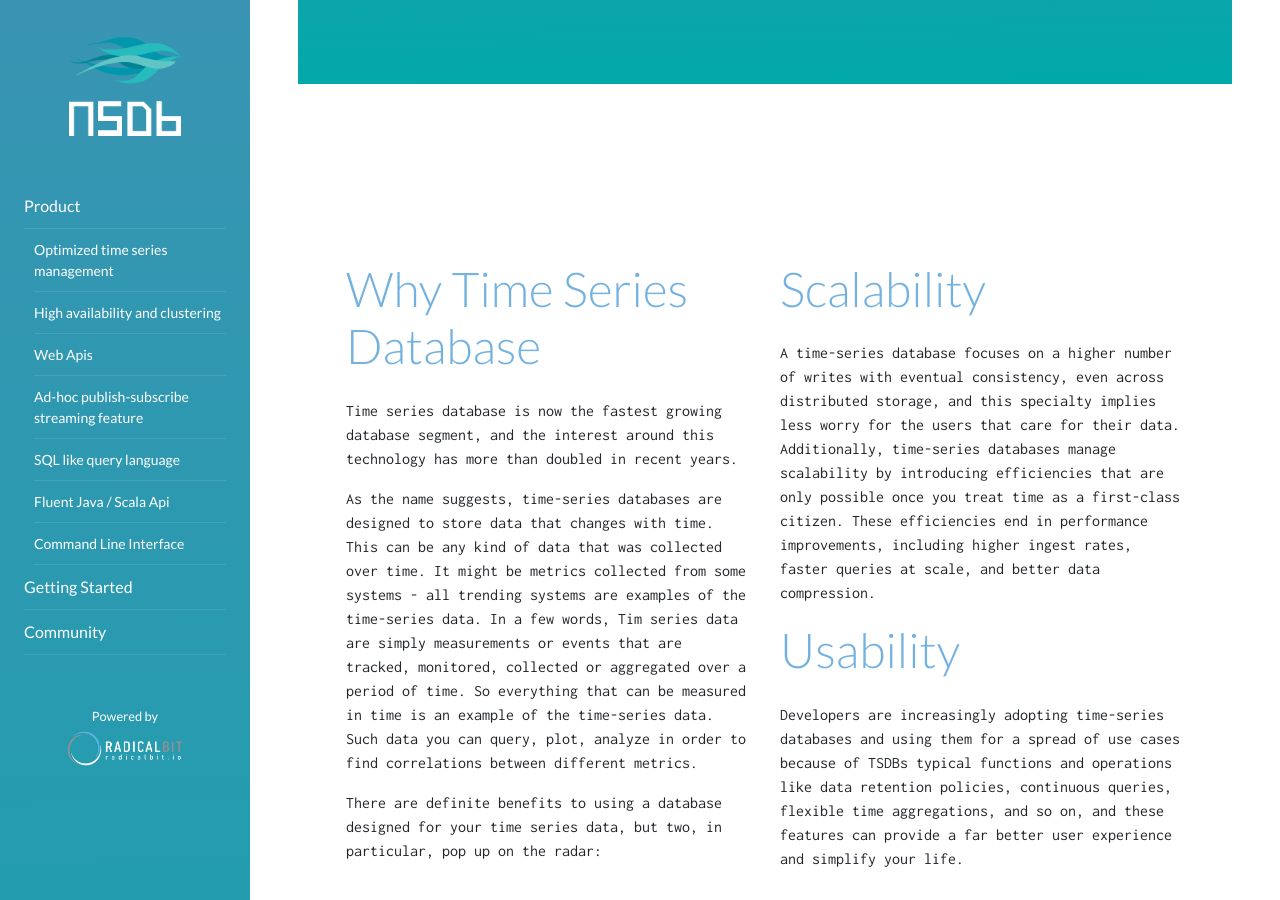
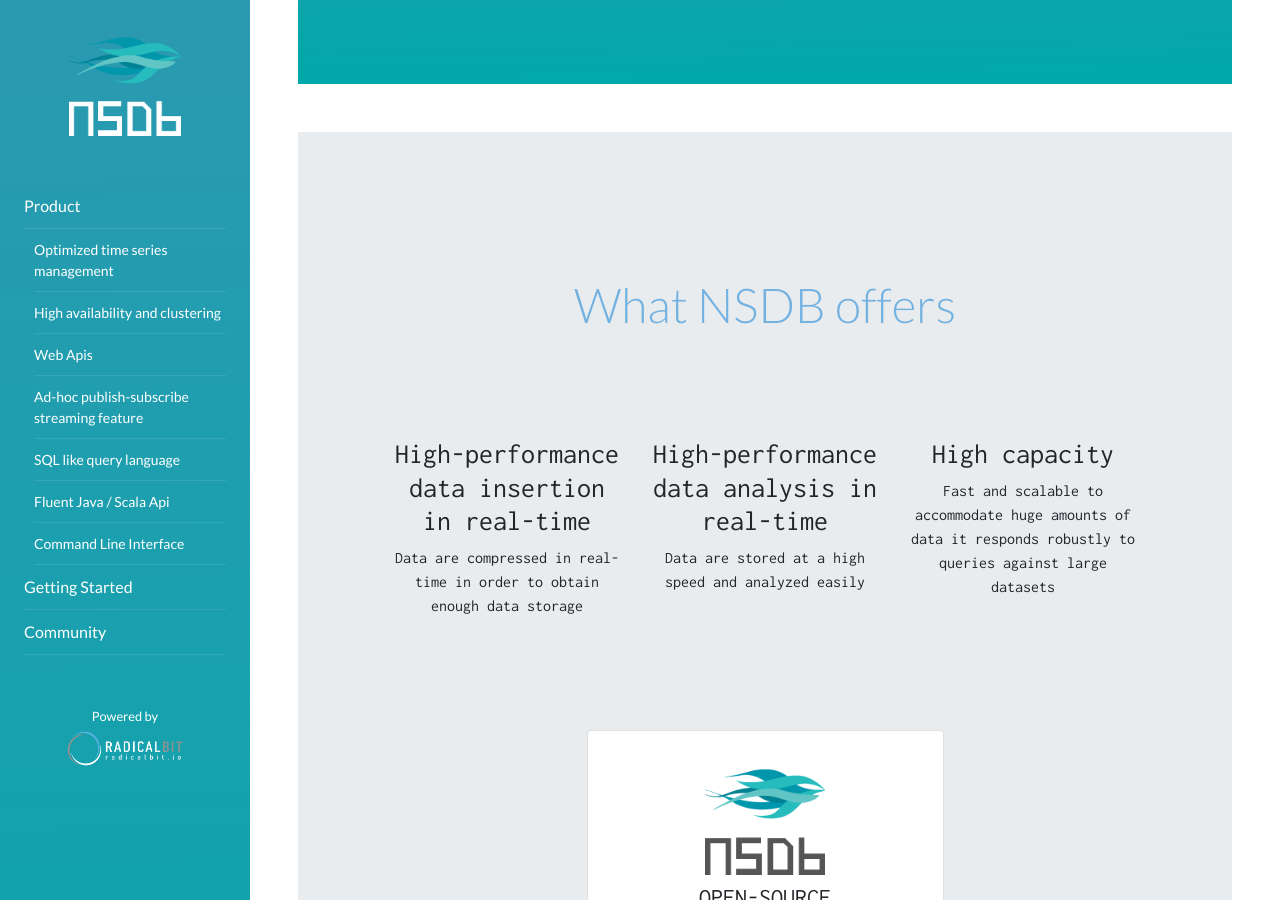
Before and after one commit to nsdb-io/nsdb-io.github.io, a Jekyll site: the page built from index.md, in a window 1280 px wide and 900 px high, scrolled down 2618 px. Built offline with Jekyll 4.4.1, drawn with Linux system fonts in a browser that asks for light colours; nearby versions of some CDN libraries.

Commit message:
row delete

```diff
--- a/_layouts/home.html
+++ b/_layouts/home.html
@@ -65,30 +65,6 @@
               </div>
             </div>
           </div>
-          <div class="row">
-            <div class="col-md-6">
-              <h2 class="text-primary">Why Time Series Database </h2>
-              <p>
-                Time series database is now the fastest growing database segment, and the interest around this technology has more than doubled in recent years.
-              </p>
-              <p>
-                As the name suggests, time-series databases are designed to store data that changes with time. This can be any kind of data that was collected over time. It might be metrics collected from some systems - all trending systems are examples of the time-series data.
-                In a few words, Tim series data are simply measurements or events that are tracked, monitored, collected or aggregated over a period of time. So everything that can be measured in time is an example of the time-series data. Such data you can query, plot, analyze in order to find correlations between different metrics.
-              </p>
-              <p>
-                There are definite benefits to using a database designed for your time series data, but two, in particular, pop up on the radar:
-              </p>
-            </div>
-            <div class="col-md-6">
-              <h2 class="text-primary">Scalability</h2>
-              <p>
-                A time-series database focuses on a higher number of writes with eventual consistency, even across distributed storage, and this specialty implies less worry for the users that care for their data. Additionally, time-series databases manage scalability by introducing efficiencies that are only possible once you treat time as a first-class citizen. These efficiencies end in performance improvements, including higher ingest rates, faster queries at scale, and better data compression.              </p>
-              <h2 class="text-primary">Usability</h2>
-              <p>
-                Developers are increasingly adopting time-series databases and using them for a spread of use cases because of TSDBs typical functions and operations like data retention policies, continuous queries, flexible time aggregations, and so on, and these features can provide a far better user experience and simplify your life.
-              </p>
-            </div>
-          </div>
           <div class="jumbotron  jumbotron-full-height">
             <div class="row txt-align-center">
               <div class="col">
```
